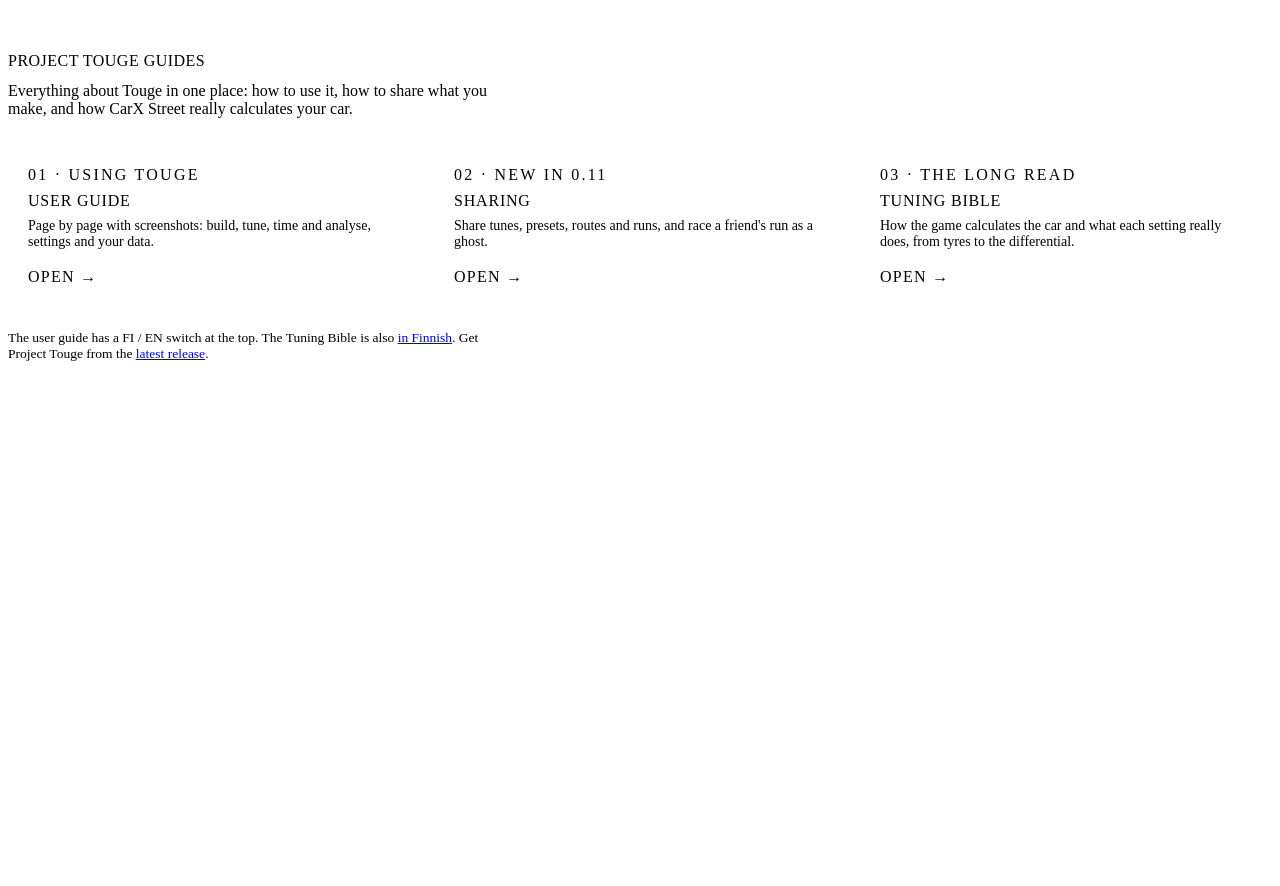
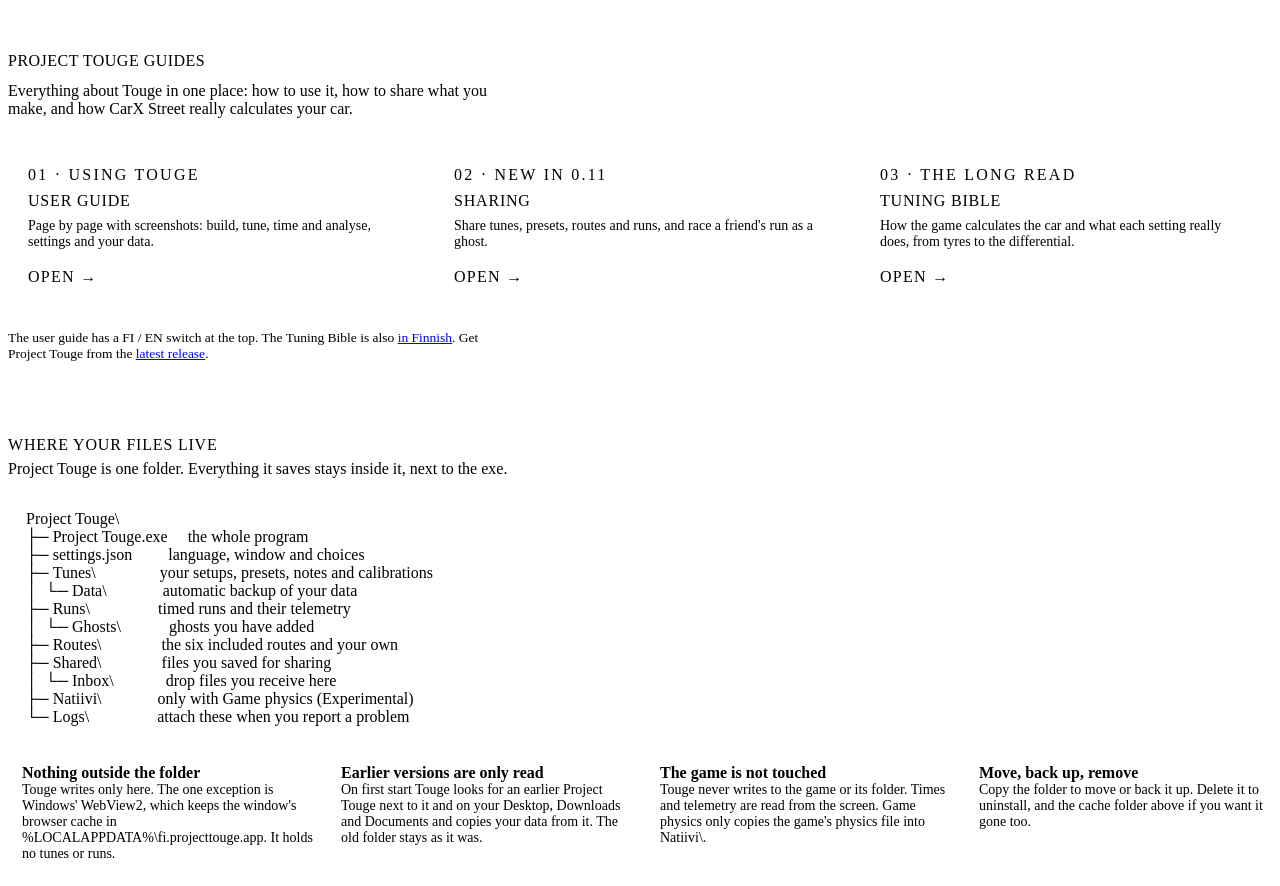
Before and after one commit to aaturaty/project-touge, a plain HTML site: page docs/site/index.html in a window 1280 px wide. Before the commit the page ends 800 px from the top, so only its background shows below. Drawn offline with Linux system fonts and the light colour scheme.

Commit message:
Where your files live: folder tree on the README, the guide site's front page and guide chapter 9
The whole Project Touge folder as a tree, and what Touge writes outside it: only the WebView2 browser cache in
%LOCALAPPDATA%\fi.projecttouge.app (checked in the exe's code: polut.rs, ikkuna.rs, siirto.rs, natiivi.rs).
Earlier installs are only read, the game folder is never written.

Co-Authored-By: Claude Opus 5.5 <noreply@anthropic.com>
Claude-Session: https://claude.ai/code/session_01VuGffur7RCqMcbcy6zQ8mZ

```diff
--- a/docs/site/index.html
+++ b/docs/site/index.html
@@ -13,6 +13,17 @@
 .card .lng{font-size:13px;color:var(--himmea)}
 .card .lng a{position:relative;z-index:1}
 .land .note{color:var(--himmea);font-size:13.5px;max-width:70ch}
+.files{border-top:1px solid var(--viiva);padding:30px 0 10px}
+.files h2{font:400 22px/1.25 var(--display);letter-spacing:.05em;text-transform:uppercase;margin:0 0 6px}
+.files p.sub{color:var(--sumu);margin:0 0 16px;max-width:70ch}
+.tree{font:400 14px/1.75 var(--body);background:var(--hiili);border:1px solid var(--viiva-2);padding:16px 18px;overflow-x:auto;color:var(--sumu);white-space:pre;margin:0}
+.tree b{color:var(--kerma);font-weight:500}
+.tree i{font-style:normal;color:var(--himmea)}
+.rules{display:grid;grid-template-columns:repeat(auto-fit,minmax(240px,1fr));gap:12px;margin:16px 0 0}
+.rule{border-left:2px solid var(--keltainen);padding:6px 0 6px 14px}
+.rule b{display:block;font-weight:600;color:var(--kerma)}
+.rule span{color:var(--sumu);font-size:14px}
+.rule code{font:500 13px var(--body);color:var(--kerma);overflow-wrap:anywhere}
 </style>
 <section class="land">
   <h1>Project Touge <em>guides</em></h1>
@@ -24,3 +35,25 @@
   </div>
   <p class="note">The user guide has a FI / EN switch at the top. The Tuning Bible is also <a href="tuning-bible/fi/index.html">in Finnish</a>. Get Project Touge from the <a href="https://github.com/aaturaty/project-touge/releases/latest">latest release</a>.</p>
 </section>
+<section class="files" id="files">
+  <h2>Where your files live</h2>
+  <p class="sub">Project Touge is one folder. Everything it saves stays inside it, next to the exe.</p>
+<pre class="tree"><b>Project Touge\</b>
+├─ Project Touge.exe     <i>the whole program</i>
+├─ settings.json         <i>language, window and choices</i>
+├─ <b>Tunes\</b>                <i>your setups, presets, notes and calibrations</i>
+│  └─ Data\              <i>automatic backup of your data</i>
+├─ <b>Runs\</b>                 <i>timed runs and their telemetry</i>
+│  └─ Ghosts\            <i>ghosts you have added</i>
+├─ <b>Routes\</b>               <i>the six included routes and your own</i>
+├─ <b>Shared\</b>               <i>files you saved for sharing</i>
+│  └─ Inbox\             <i>drop files you receive here</i>
+├─ Natiivi\              <i>only with Game physics (Experimental)</i>
+└─ <b>Logs\</b>                 <i>attach these when you report a problem</i></pre>
+  <div class="rules">
+    <div class="rule"><b>Nothing outside the folder</b><span>Touge writes only here. The one exception is Windows' WebView2, which keeps the window's browser cache in <code>%LOCALAPPDATA%\fi.projecttouge.app</code>. It holds no tunes or runs.</span></div>
+    <div class="rule"><b>Earlier versions are only read</b><span>On first start Touge looks for an earlier Project Touge next to it and on your Desktop, Downloads and Documents and copies your data from it. The old folder stays as it was.</span></div>
+    <div class="rule"><b>The game is not touched</b><span>Touge never writes to the game or its folder. Times and telemetry are read from the screen. Game physics only copies the game's physics file into <code>Natiivi\</code>.</span></div>
+    <div class="rule"><b>Move, back up, remove</b><span>Copy the folder to move or back it up. Delete it to uninstall, and the cache folder above if you want it gone too.</span></div>
+  </div>
+</section>
```
Also changed, not shown: docs/guide/index.html (+8 -6 lines), 3 other files.
